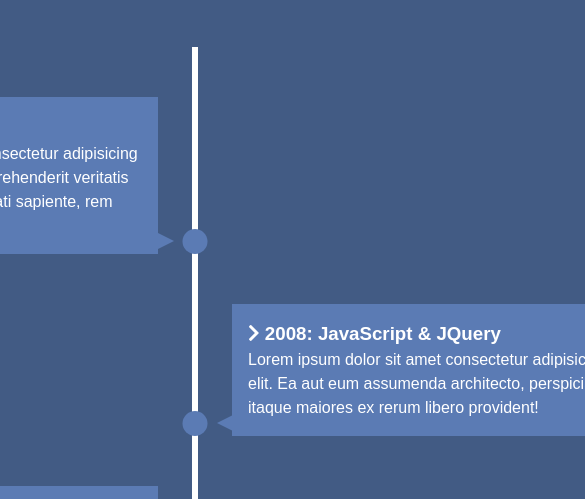
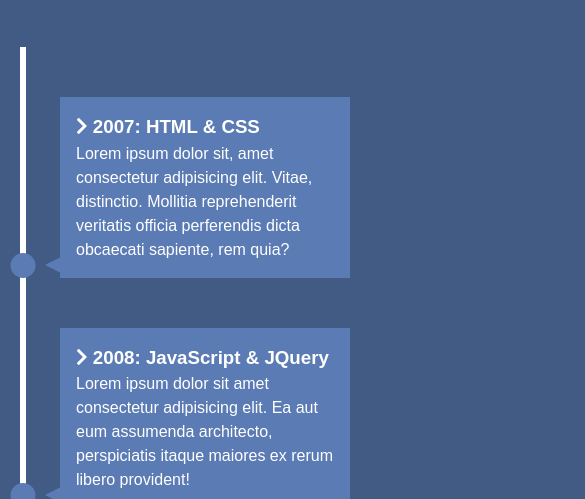
Before and after one commit to yavorant/TraversyTimeLine, a plain HTML site: page index.html in a window 390 px wide. Shown: the part 269-768 px from the top of the page, 585 px wide, since content can reach past the window. Drawn offline with Linux system fonts and the light colour scheme; a script that the page names is missing.

Commit message:
Add @query

```diff
--- a/style.css
+++ b/style.css
@@ -104,3 +104,37 @@ h1 {
   border-width: 8px 0px 8px 16px;
   border-color: transparent transparent transparent var(--secondary-color);
 }
+
+@media (max-width: 900px) {
+  #timeline ul li div {
+    width: 250px;
+  }
+
+  #timeline ul li:nth-child(odd) div {
+    left: -285px;
+  }
+
+  #timeline ul li:nth-child(odd) div::before {
+    left: 250px;
+  }
+}
+
+@media (max-width: 600px) {
+  #timeline ul li {
+    margin-left: 20px;
+  }
+
+  #timeline ul li div {
+    width: calc(100vw - 100px);
+  }
+
+  #timeline ul li:nth-child(odd) div {
+    left: 40px;
+  }
+
+  #timeline ul li:nth-child(odd) div::before {
+    left: -15px;
+    border-width: 8px 16px 8px 0;
+    border-color: transparent var(--secondary-color) transparent transparent;
+  }
+}
```
